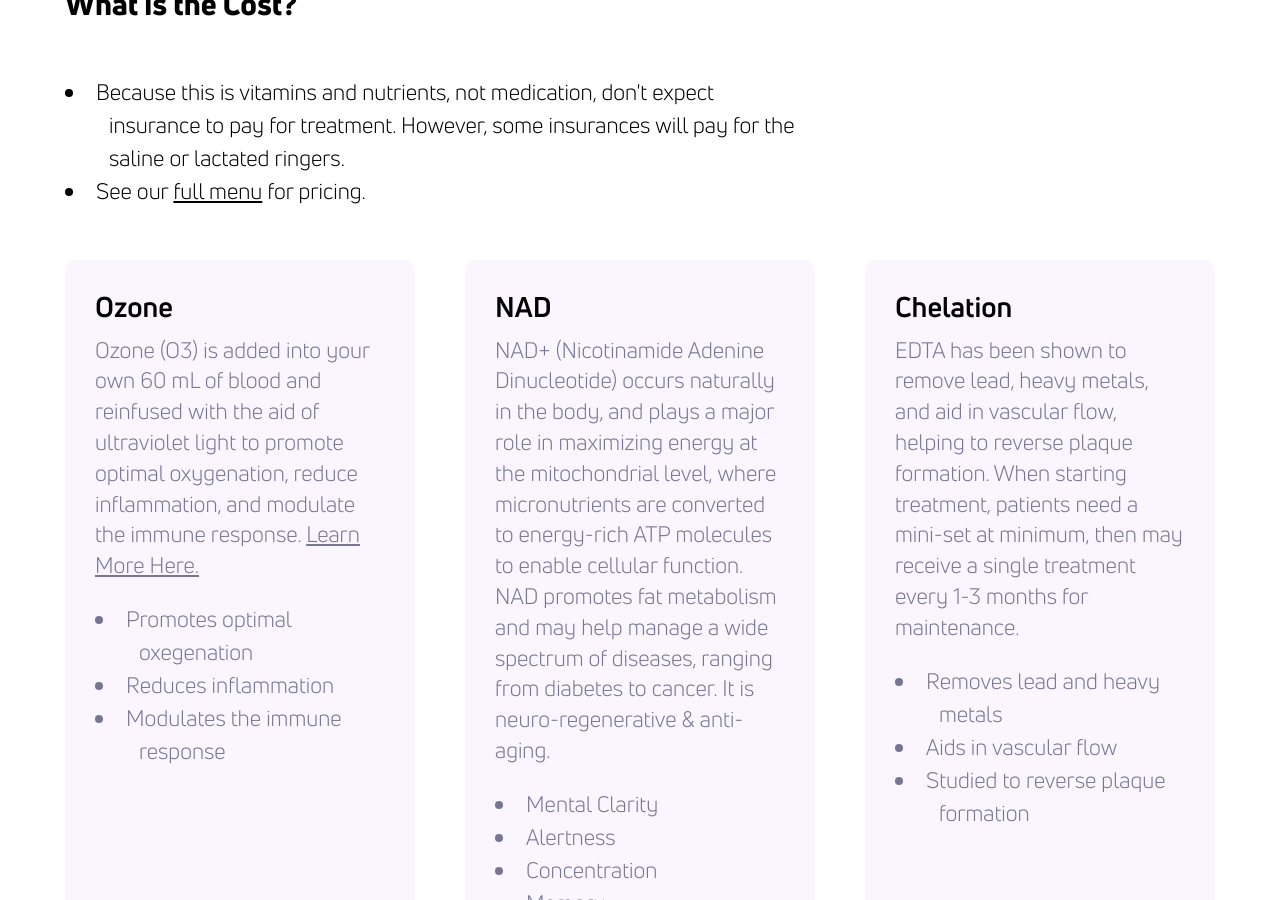
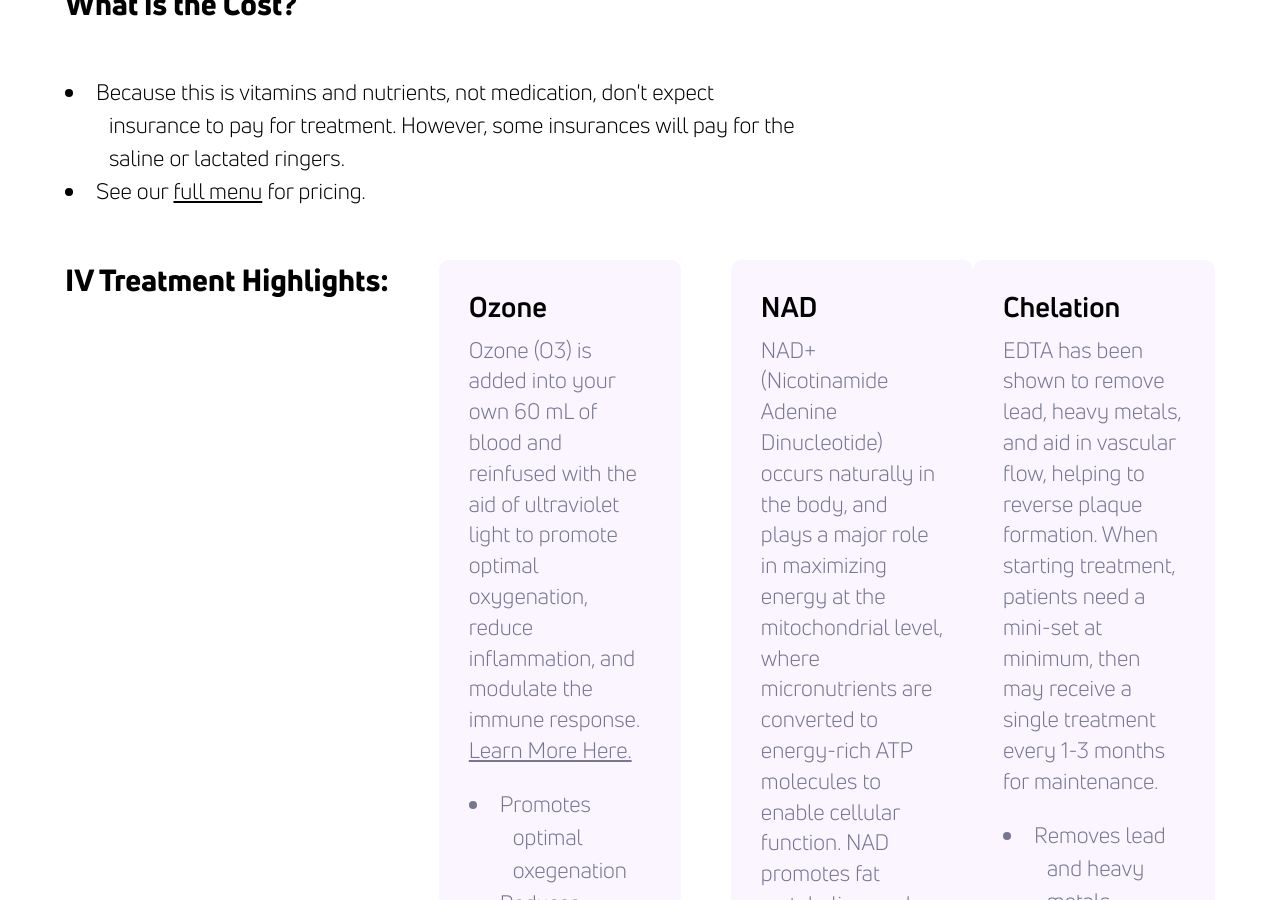
Before and after one commit to theneverwoods/gerstenberg.clinic, a Jekyll site: the page built from services/iv.html, in a window 1280 px wide and 900 px high, scrolled down 2051 px. Built offline with Jekyll 4.4.1, drawn with Linux system fonts in a browser that asks for light colours.

Commit message:
Update iv.html

```diff
--- a/services/iv.html
+++ b/services/iv.html
@@ -54,7 +54,7 @@ keywords: "IV Solutions, IV infusion, ozone UBI, chelation, NAD, Gerstenberg, Ge
 </div>
 
 <div class="row cards" style="padding-top:30">
-
+<h2>IV Treatment Highlights:</h2>
 	<div class="third card light">
 		<h3>Ozone</h3>
         <p>Ozone (O3) is added into your own 60 mL of blood and reinfused with the aid of ultraviolet light to promote optimal oxygenation, reduce inflammation, and modulate the immune response. <a href=/pdf/ivmenu.pdf target="_blank">Learn More Here.</a></p>
```
